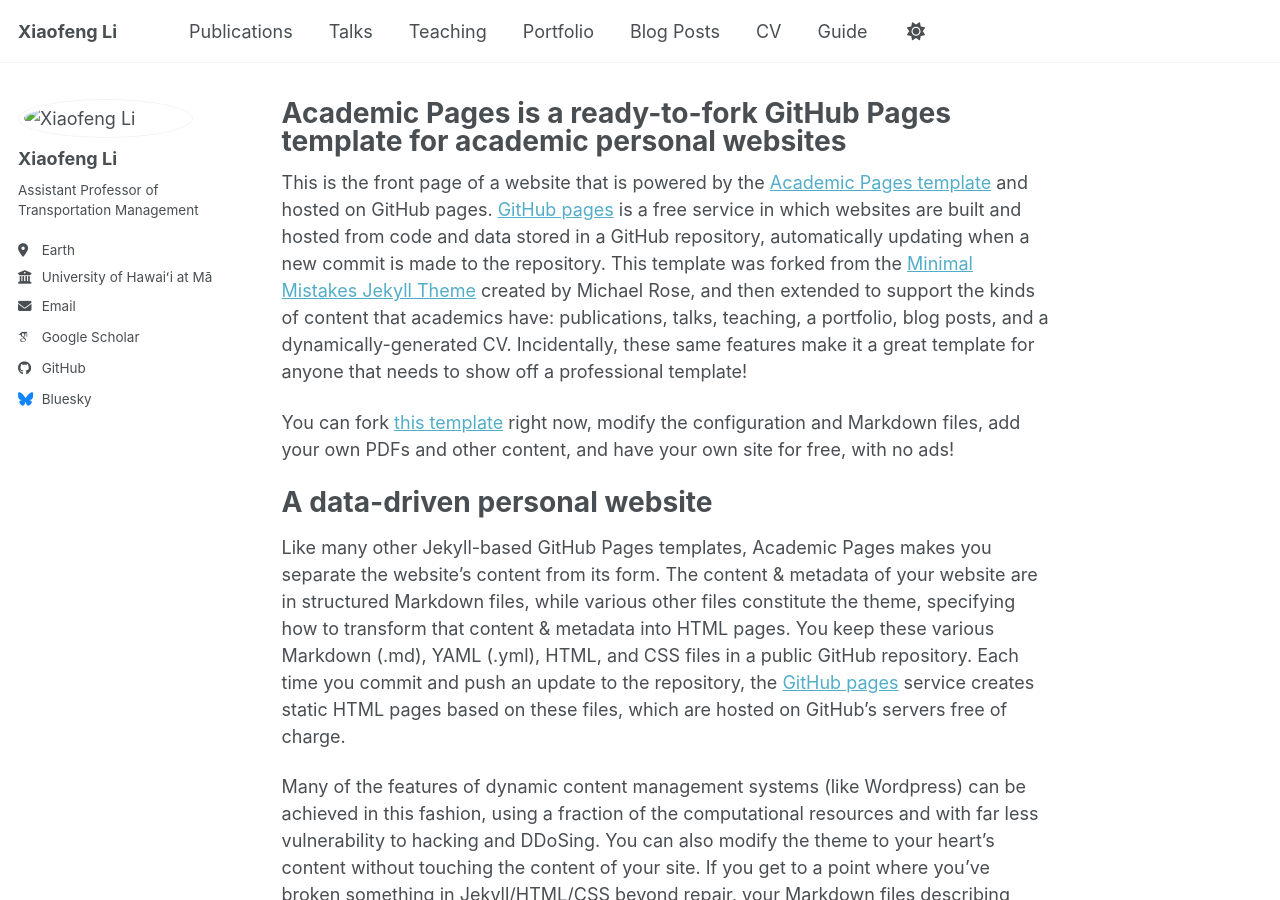
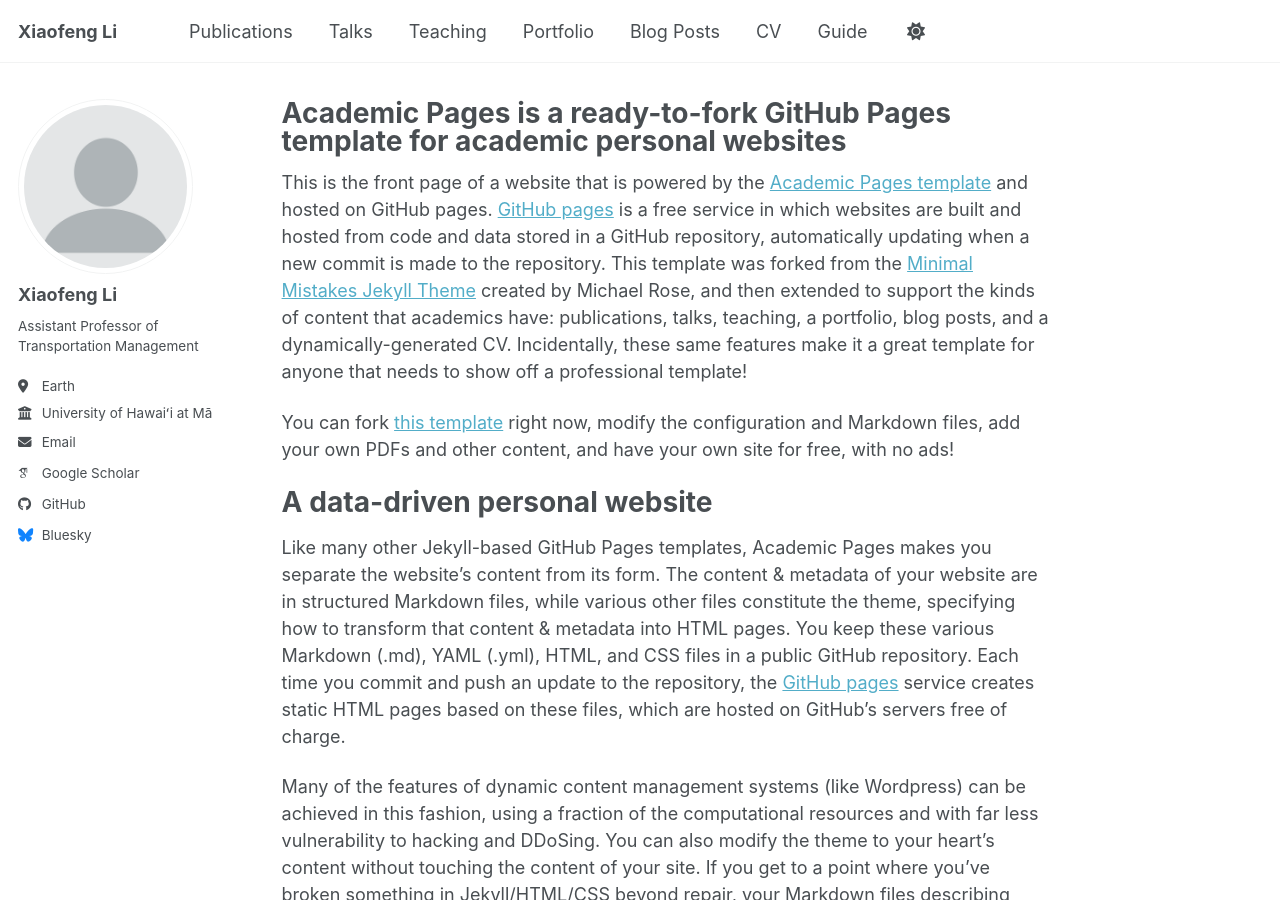
Before and after one commit to Leefun2014/xiaofengli.github.io, a Jekyll site: the page built from _pages/about.md, in a window 1280 px wide and 900 px high. Built offline with Jekyll 4.4.1, drawn with Linux system fonts in a browser that asks for light colours; some web fonts are replaced; a script bundle is joined from its source files by our own code; library files that are not in the unit come from our copies.

Commit message:
Update _config.yml

```diff
--- a/_config.yml
+++ b/_config.yml
@@ -23,7 +23,7 @@
 #               Additional customization can be done by editing /_includes/author-profile.html
 author:
   # Biographic information
-  avatar           : "images/Xiaofeng.jpeg"
+  avatar           : "profile.png"
   name             : "Xiaofeng Li"
   pronouns         : # example: "he/him"
   bio              : "Assistant Professor of Transportation Management"
```
